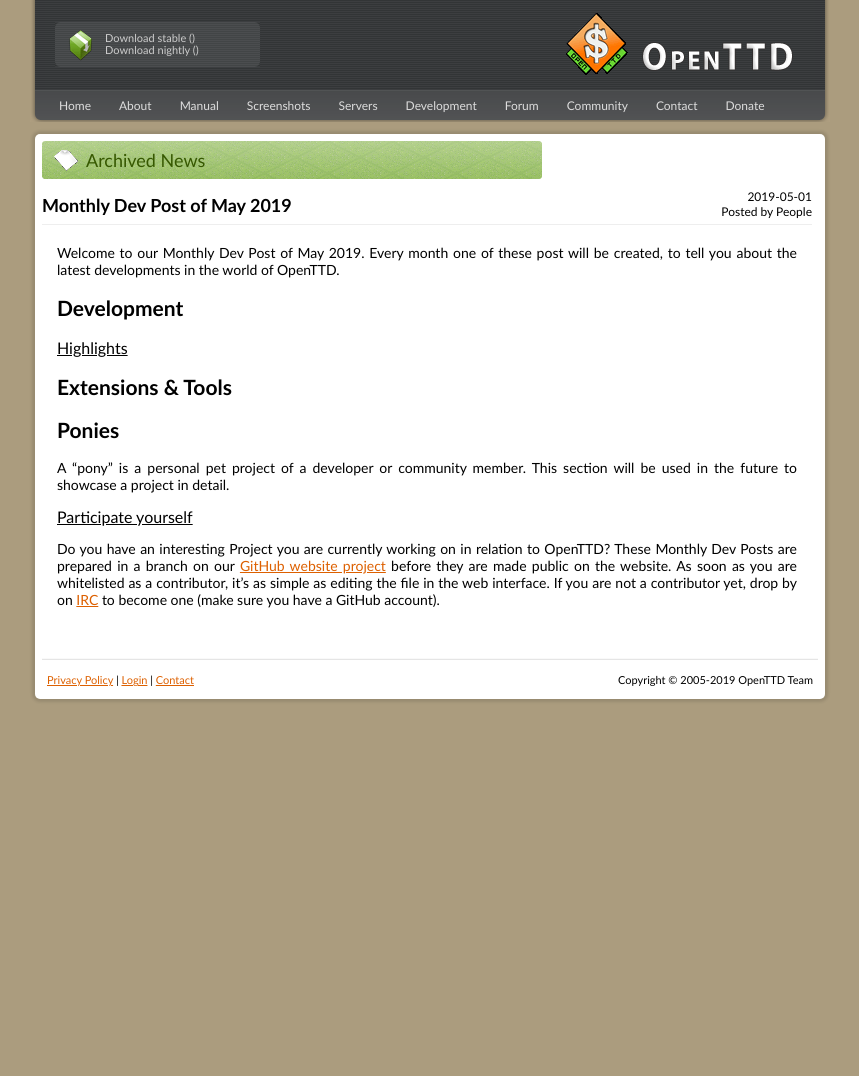
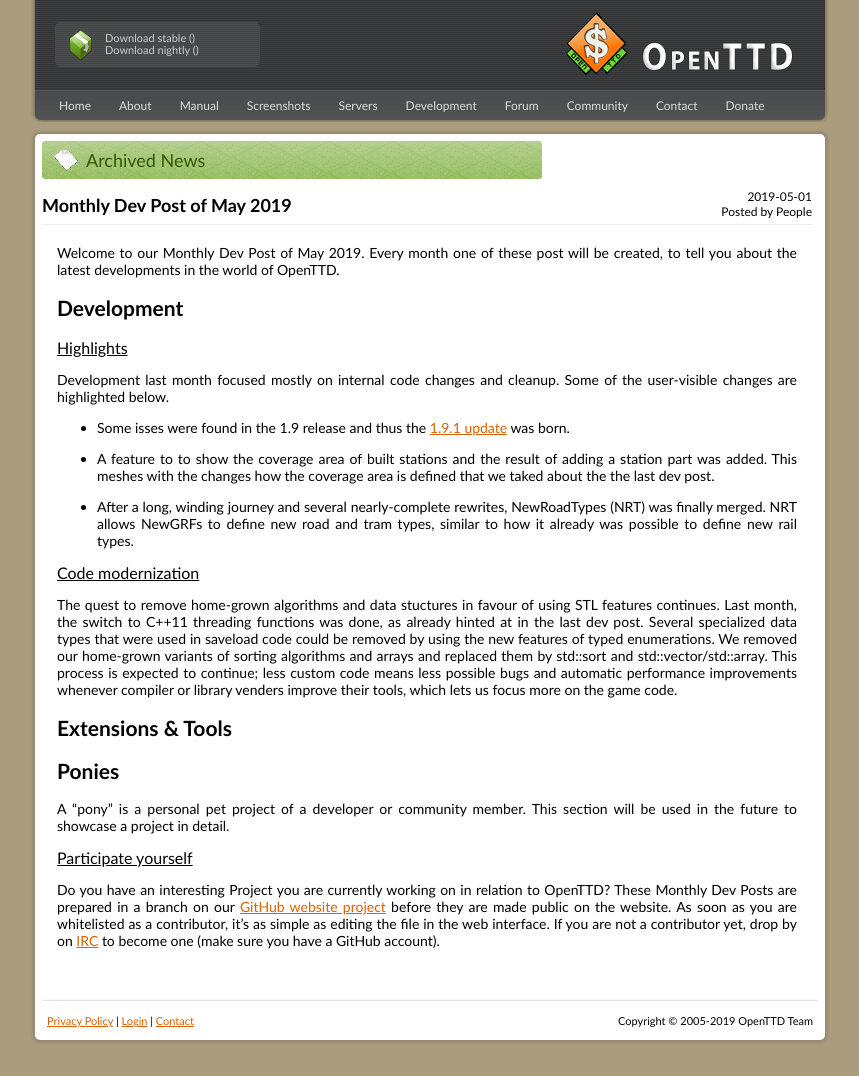
Before and after one commit to OpenTTD/website, a Jekyll site: the page built from _posts/2019-05-01-monthly-dev-post.md, in a window 1280 px wide. Shown: the whole page, without its empty margins (210-1069 px from the left). Built offline with Jekyll 4.4.1, drawn with Linux system fonts in a browser that asks for light colours; before the commit the page ends 900 px from its top, so only the background shows below that.

Commit message:
Update 2019-05-01-monthly-dev-post.md

```diff
--- a/_posts/2019-05-01-monthly-dev-post.md
+++ b/_posts/2019-05-01-monthly-dev-post.md
@@ -12,6 +12,25 @@
 
 ### Highlights
 
+Development last month focused mostly on internal code changes and cleanup.
+Some of the user-visible changes are highlighted below.
+
+* Some isses were found in the 1.9 release and thus the [1.9.1 update](https://www.openttd.org/news/2019/04/08/openttd-1-9-1.html) was born.
+
+* A feature to to show the coverage area of built stations and the result of adding a station part was added.
+This meshes with the changes how the coverage area is defined that we taked about the the last dev post.
+
+* After a long, winding journey and several nearly-complete rewrites, NewRoadTypes (NRT) was finally merged.
+NRT allows NewGRFs to define new road and tram types, similar to how it already was possible to define new rail types.
+
+### Code modernization
+
+The quest to remove home-grown algorithms and data stuctures in favour of using STL features continues.
+Last month, the switch to C++11 threading functions was done, as already hinted at in the last dev post.
+Several specialized data types that were used in saveload code could be removed by using the new features of typed enumerations.
+We removed our home-grown variants of sorting algorithms and arrays and replaced them by std::sort and std::vector/std::array.
+This process is expected to continue; less custom code means less possible bugs and automatic performance improvements whenever compiler or library venders improve their tools, which lets us focus more on the game code.
+
 ## Extensions & Tools
 
 ## Ponies
```
